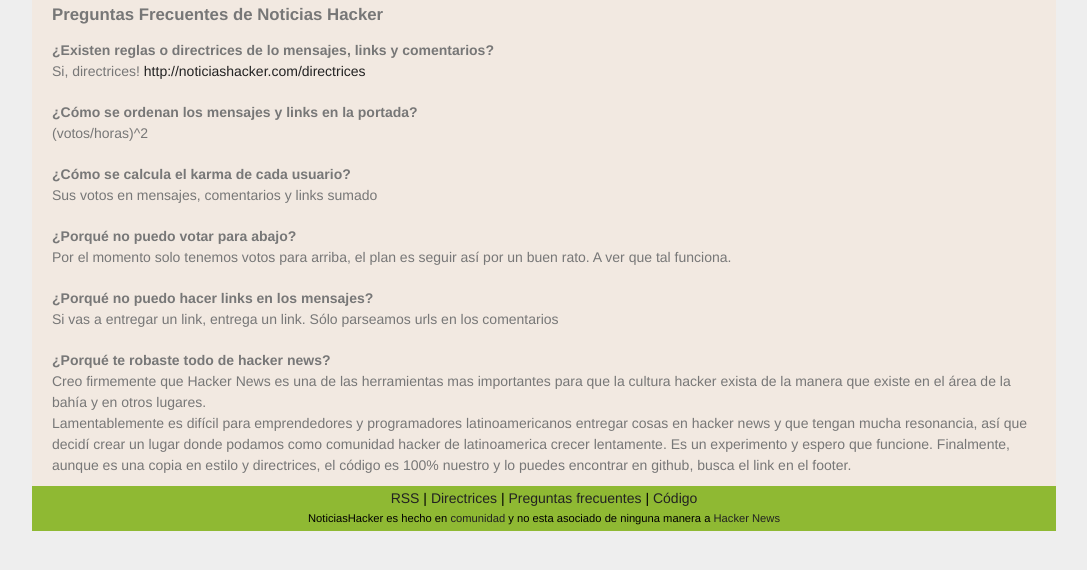
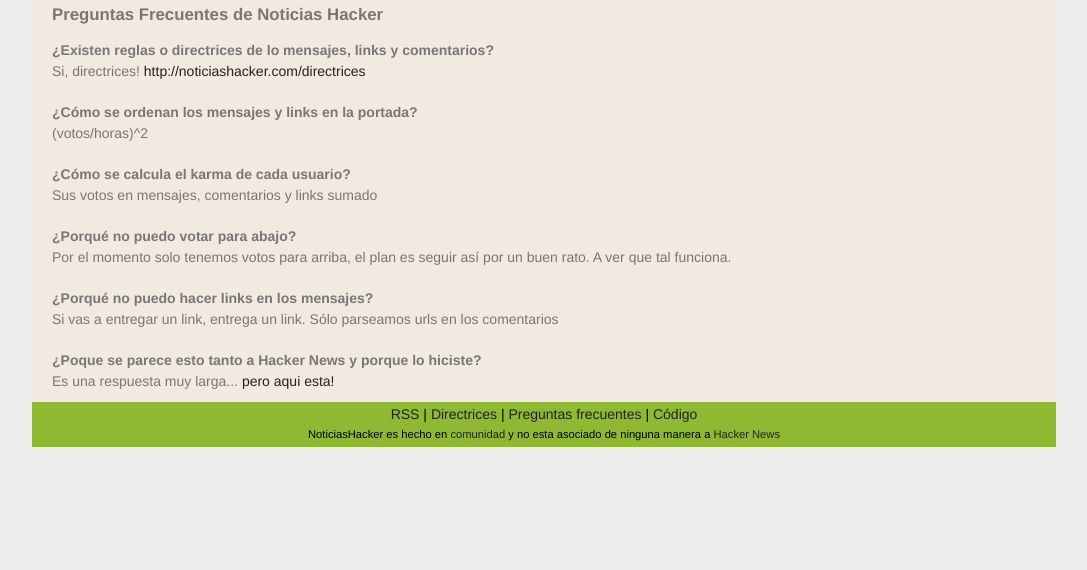
Before and after one commit to DFectuoso/Noticias-HAcker, a Python web app: template templates/faq.html in a window 1280 px wide. Shown: the part 36-606 px from the top of the page, without its empty margins (96-1183 px from the left). Run offline with Jinja, Linux system fonts and the light colour scheme; the template is opened without the code that fills it, so the values that code supplies are empty.

Commit message:
Linking todays post to the FAQ

```diff
--- a/templates/faq.html
+++ b/templates/faq.html
@@ -26,9 +26,8 @@
     Si vas a entregar un link, entrega un link. Sólo parseamos urls en los comentarios
   </p>
   <p>
-    <b>¿Porqué te robaste todo de hacker news?</b><br/>
-    Creo firmemente que Hacker News es una de las herramientas mas importantes para que la cultura hacker exista de la manera que existe en el área de la bahía y en otros lugares. <br/>
-    Lamentablemente es difícil para emprendedores y programadores latinoamericanos entregar cosas en hacker news y que tengan mucha resonancia, así que decidí crear un lugar donde podamos como comunidad hacker de latinoamerica crecer lentamente. Es un experimento y espero que funcione. Finalmente, aunque es una copia en estilo y directrices, el código es 100% nuestro y lo puedes encontrar en github, busca el link en el footer.
+    <b>¿Poque se parece esto tanto a Hacker News y porque lo hiciste?</b><br/>
+    Es una respuesta muy larga...<a href="http://dfectuoso.com/?p=276"> pero aqui esta!</a>
   </p>
 </div>
 
```
